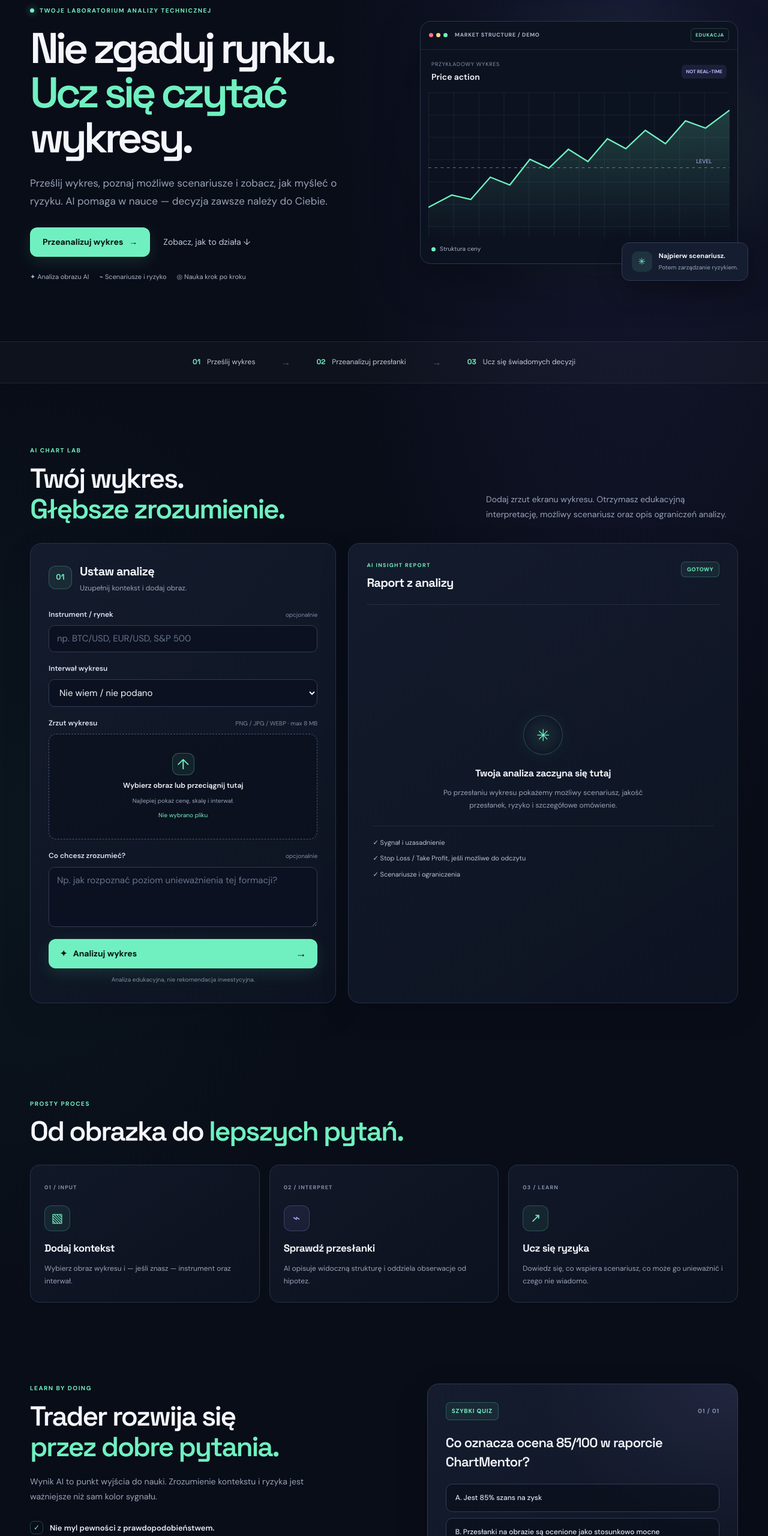
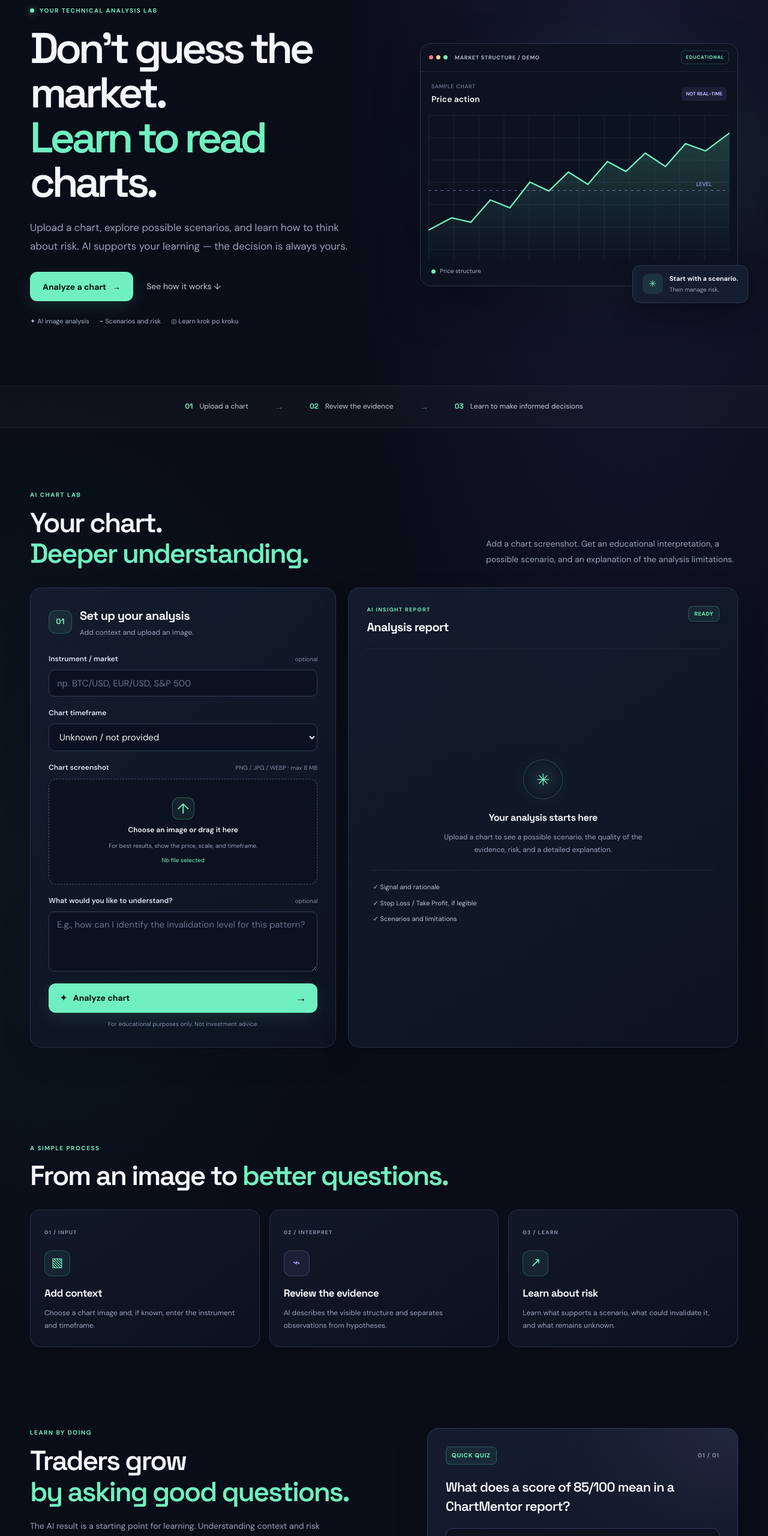
Before and after one commit to kiep1/Krypto, a website: page index.html in a window 1280 px wide. Shown: the part 180-2740 px from the top of the page at 60% size. Drawn offline with Linux system fonts and the light colour scheme.

Commit message:
Translate website to English

```diff
--- a/index.html
+++ b/index.html
@@ -1,11 +1,11 @@
 <!DOCTYPE html>
-<html lang="pl">
+<html lang="en">
 <head>
   <meta charset="UTF-8">
   <meta name="viewport" content="width=device-width, initial-scale=1">
   <meta name="theme-color" content="#090d18">
-  <meta name="description" content="ChartMentor AI — edukacyjna analiza wykresów, scenariuszy i ryzyka.">
-  <title>ChartMentor AI — analiza wykresów</title>
+  <meta name="description" content="ChartMentor AI — educational chart, scenario, and risk analysis.">
+  <title>ChartMentor AI — chart analysis</title>
 
   <link rel="preconnect" href="https://fonts.googleapis.com">
   <link rel="preconnect" href="https://fonts.gstatic.com" crossorigin>
@@ -21,26 +21,26 @@
     <span>ChartMentor<span class="brand-ai"> AI</span></span>
   </a>
   <nav>
-    <a href="#how">Jak działa</a>
-    <a href="#learn">Nauka</a>
-    <a class="nav-cta" href="#analyzer">Analizuj wykres <span>↗</span></a>
+    <a href="#how">How it works</a>
+    <a href="#learn">Learn</a>
+    <a class="nav-cta" href="#analyzer">Analyze chart <span>↗</span></a>
   </nav>
 </header>
 
 <main>
   <section class="hero section-wrap" id="home">
     <div class="hero-copy">
-      <div class="eyebrow"><span class="live-dot"></span> TWOJE LABORATORIUM ANALIZY TECHNICZNEJ</div>
-      <h1>Nie zgaduj rynku.<br><span>Ucz się czytać</span><br>wykresy.</h1>
-      <p class="hero-text">Prześlij wykres, poznaj możliwe scenariusze i zobacz, jak myśleć o ryzyku. AI pomaga w nauce — decyzja zawsze należy do Ciebie.</p>
+      <div class="eyebrow"><span class="live-dot"></span> YOUR TECHNICAL ANALYSIS LAB</div>
+      <h1>Don’t guess the market.<br><span>Learn to read</span><br>charts.</h1>
+      <p class="hero-text">Upload a chart, explore possible scenarios, and learn how to think about risk. AI supports your learning — the decision is always yours.</p>
       <div class="hero-actions">
-        <a class="button primary" href="#analyzer">Przeanalizuj wykres <span>→</span></a>
-        <a class="text-link" href="#how">Zobacz, jak to działa ↓</a>
+        <a class="button primary" href="#analyzer">Analyze a chart <span>→</span></a>
+        <a class="text-link" href="#how">See how it works ↓</a>
       </div>
       <div class="hero-points">
-        <span>✦ Analiza obrazu AI</span>
-        <span>⌁ Scenariusze i ryzyko</span>
-        <span>◎ Nauka krok po kroku</span>
+        <span>✦ AI image analysis</span>
+        <span>⌁ Scenarios and risk</span>
+        <span>◎ Learn krok po kroku</span>
       </div>
     </div>
 
@@ -50,14 +50,14 @@
         <div class="window-top">
           <div class="window-dots"><i></i><i></i><i></i></div>
           <span>MARKET STRUCTURE / DEMO</span>
-          <span class="market-pill">EDUKACJA</span>
+          <span class="market-pill">EDUCATIONAL</span>
         </div>
         <div class="chart-meta">
-          <div><small>PRZYKŁADOWY WYKRES</small><strong>Price action</strong></div>
+          <div><small>SAMPLE CHART</small><strong>Price action</strong></div>
           <span class="mini-tag">NOT REAL-TIME</span>
         </div>
 
-        <svg class="hero-chart" viewBox="0 0 540 260" role="img" aria-label="Przykładowy wykres">
+        <svg class="hero-chart" viewBox="0 0 540 260" role="img" aria-label="Sample chart">
           <defs>
             <pattern id="grid" width="45" height="40" patternUnits="userSpaceOnUse">
               <path d="M45 0H0V40" fill="none" stroke="#273149" stroke-width="1"/>
@@ -75,186 +75,186 @@
         </svg>
 
         <div class="visual-foot">
-          <span><i class="mint-dot"></i> Struktura ceny</span>
-          <span><i class="violet-dot"></i> Przykładowy poziom</span>
+          <span><i class="mint-dot"></i> Price structure</span>
+          <span><i class="violet-dot"></i> Sample level</span>
         </div>
       </div>
       <div class="floating-note">
         <span class="note-icon">✳</span>
-        <div><strong>Najpierw scenariusz.</strong><small>Potem zarządzanie ryzykiem.</small></div>
+        <div><strong>Start with a scenario.</strong><small>Then manage risk.</small></div>
       </div>
     </div>
   </section>
 
   <section class="trust-strip">
-    <div><strong>01</strong><span>Prześlij wykres</span></div>
+    <div><strong>01</strong><span>Upload a chart</span></div>
     <b>→</b>
-    <div><strong>02</strong><span>Przeanalizuj przesłanki</span></div>
+    <div><strong>02</strong><span>Review the evidence</span></div>
     <b>→</b>
-    <div><strong>03</strong><span>Ucz się świadomych decyzji</span></div>
+    <div><strong>03</strong><span>Learn to make informed decisions</span></div>
   </section>
 
   <section class="section-wrap analyzer-section" id="analyzer">
     <div class="section-heading">
       <div>
         <div class="eyebrow">AI CHART LAB</div>
-        <h2>Twój wykres.<br><span>Głębsze zrozumienie.</span></h2>
+        <h2>Your chart.<br><span>Deeper understanding.</span></h2>
       </div>
-      <p>Dodaj zrzut ekranu wykresu. Otrzymasz edukacyjną interpretację, możliwy scenariusz oraz opis ograniczeń analizy.</p>
+      <p>Add a chart screenshot. Get an educational interpretation, a possible scenario, and an explanation of the analysis limitations.</p>
     </div>
 
     <div class="workspace">
       <div class="input-panel panel">
         <div class="panel-heading">
           <span class="step-number">01</span>
-          <div><h3>Ustaw analizę</h3><p>Uzupełnij kontekst i dodaj obraz.</p></div>
+          <div><h3>Set up your analysis</h3><p>Add context and upload an image.</p></div>
         </div>
 
         <form id="analysis-form">
-          <label class="field-label" for="instrument">Instrument / rynek <span>opcjonalnie</span></label>
+          <label class="field-label" for="instrument">Instrument / market <span>optional</span></label>
           <input id="instrument" name="instrument" maxlength="100" placeholder="np. BTC/USD, EUR/USD, S&P 500">
 
-          <label class="field-label" for="timeframe">Interwał wykresu</label>
+          <label class="field-label" for="timeframe">Chart timeframe</label>
           <select id="timeframe" name="timeframe">
-            <option value="Nie podano">Nie wiem / nie podano</option>
+            <option value="Not provided">Unknown / not provided</option>
             <option>1m</option><option>5m</option><option>15m</option>
             <option>30m</option><option>1H</option><option>4H</option>
             <option>1D</option><option>1W</option><option>1M</option>
           </select>
 
-          <label class="field-label" for="chart-file">Zrzut wykresu <span>PNG / JPG / WEBP · max 8 MB</span></label>
+          <label class="field-label" for="chart-file">Chart screenshot <span>PNG / JPG / WEBP · max 8 MB</span></label>
           <label class="dropzone" id="dropzone" for="chart-file">
             <input id="chart-file" name="chart" type="file" accept="image/png,image/jpeg,image/webp" hidden>
             <span class="upload-icon">↑</span>
-            <strong>Wybierz obraz lub przeciągnij tutaj</strong>
-            <small>Najlepiej pokaż cenę, skalę i interwał.</small>
-            <span class="file-name" id="file-name">Nie wybrano pliku</span>
-            <img id="image-preview" alt="Podgląd wykresu" hidden>
+            <strong>Choose an image or drag it here</strong>
+            <small>For best results, show the price, scale, and timeframe.</small>
+            <span class="file-name" id="file-name">No file selected</span>
+            <img id="image-preview" alt="Chart preview" hidden>
           </label>
 
-          <label class="field-label" for="question">Co chcesz zrozumieć? <span>opcjonalnie</span></label>
-          <textarea id="question" name="question" rows="3" maxlength="1200" placeholder="Np. jak rozpoznać poziom unieważnienia tej formacji?"></textarea>
+          <label class="field-label" for="question">What would you like to understand? <span>optional</span></label>
+          <textarea id="question" name="question" rows="3" maxlength="1200" placeholder="E.g., how can I identify the invalidation level for this pattern?"></textarea>
 
           <button class="button primary analyze-button" id="analyze-button" type="submit">
-            <span>✦</span> Analizuj wykres <span class="button-arrow">→</span>
+            <span>✦</span> Analyze chart <span class="button-arrow">→</span>
           </button>
-          <p class="form-note">Analiza edukacyjna, nie rekomendacja inwestycyjna.</p>
+          <p class="form-note">For educational purposes only. Not investment advice.</p>
         </form>
       </div>
 
       <div class="result-panel panel" aria-live="polite">
         <div class="result-top">
-          <div><div class="eyebrow">AI INSIGHT REPORT</div><h3>Raport z analizy</h3></div>
-          <span class="status-badge" id="result-status">GOTOWY</span>
+          <div><div class="eyebrow">AI INSIGHT REPORT</div><h3>Analysis report</h3></div>
+          <span class="status-badge" id="result-status">READY</span>
         </div>
 
         <div class="result-empty" id="result-empty">
           <div class="empty-orbit"><span>✳</span></div>
-          <h4>Twoja analiza zaczyna się tutaj</h4>
-          <p>Po przesłaniu wykresu pokażemy możliwy scenariusz, jakość przesłanek, ryzyko i szczegółowe omówienie.</p>
+          <h4>Your analysis starts here</h4>
+          <p>Upload a chart to see a possible scenario, the quality of the evidence, risk, and a detailed explanation.</p>
           <div class="empty-checks">
-            <span>✓ Sygnał i uzasadnienie</span>
-            <span>✓ Stop Loss / Take Profit, jeśli możliwe do odczytu</span>
-            <span>✓ Scenariusze i ograniczenia</span>
+            <span>✓ Signal and rationale</span>
+            <span>✓ Stop Loss / Take Profit, if legible</span>
+            <span>✓ Scenarios and limitations</span>
           </div>
         </div>
 
         <div class="result-loading" id="result-loading" hidden>
-          <div class="loader-ring"></div><h4>Analizuję wykres…</h4>
-          <p>Sprawdzam widoczną strukturę i możliwe scenariusze.</p>
+          <div class="loader-ring"></div><h4>Analyzing chart…</h4>
+          <p>Reviewing visible structure and possible scenarios.</p>
         </div>
 
         <div class="result-error" id="result-error" hidden>
           <div class="error-icon">!</div>
-          <h4>Nie udało się wykonać analizy</h4>
-          <p id="error-message">Spróbuj ponownie.</p>
-          <button class="button secondary" id="retry-button" type="button">Spróbuj ponownie</button>
+          <h4>Analysis failed</h4>
+          <p id="error-message">Try again.</p>
+          <button class="button secondary" id="retry-button" type="button">Try again</button>
         </div>
 
         <div id="result-content" hidden>
           <div class="signal-card" id="signal-card">
             <div class="signal-main">
               <div>
-                <span class="signal-label">MOŻLIWY SCENARIUSZ</span>
+                <span class="signal-label">POSSIBLE SCENARIO</span>
                 <div class="signal-word" id="signal-word">WAIT</div>
                 <p id="signal-rationale"></p>
               </div>
               <div class="score-ring" id="score-ring"><strong id="score-value">—</strong><span>/ 100</span></div>
             </div>
             <div class="signal-bottom">
-              <div><span>OCENA RYZYKA</span><strong id="risk-value">Nieznane</strong></div>
-              <div><span>JAK CZYTAĆ WYNIK</span><strong>Jakość przesłanek, nie szansa zysku</strong></div>
+              <div><span>RISK ASSESSMENT</span><strong id="risk-value">Unknown</strong></div>
+              <div><span>HOW TO READ THE RESULT</span><strong>Evidence quality, not chance of profit</strong></div>
             </div>
           </div>
 
-          <div class="levels-heading"><h4>Plan scenariusza</h4><span>Jeśli poziomy są czytelne</span></div>
+          <div class="levels-heading"><h4>Scenario plan</h4><span>If levels are legible</span></div>
           <div class="levels-grid">
-            <div class="level-box"><span>MOŻLIWE WEJŚCIE</span><strong id="entry-value">—</strong></div>
+            <div class="level-box"><span>POSSIBLE ENTRY</span><strong id="entry-value">—</strong></div>
             <div class="level-box stop"><span>STOP LOSS</span><strong id="sl-value">—</strong></div>
             <div class="level-box target"><span>TAKE PROFIT 1</span><strong id="tp1-value">—</strong></div>
             <div class="level-box target"><span>TAKE PROFIT 2</span><strong id="tp2-value">—</strong></div>
           </div>
 
-          <div class="rr-row"><span>Potencjalny zysk / ryzyko</span><strong id="rr-value">—</strong></div>
+          <div class="rr-row"><span>Potential reward / risk</span><strong id="rr-value">—</strong></div>
 
           <div class="rationale-box">
-            <h4>Dlaczego taki scenariusz?</h4><p id="risk-reason"></p>
-            <h4>Co unieważnia interpretację?</h4><p id="invalidation-value"></p>
+            <h4>Why this scenario?</h4><p id="risk-reason"></p>
+            <h4>What would invalidate this interpretation?</h4><p id="invalidation-value"></p>
           </div>
 
           <div class="analysis-body" id="analysis-body"></div>
-          <div class="result-disclaimer">⚠️ To analiza edukacyjna obrazu, nie rekomendacja inwestycyjna ani sygnał oparty na aktualnych notowaniach.</div>
-          <button class="button secondary reset-button" id="reset-button" type="button">← Analizuj kolejny wykres</button>
+          <div class="result-disclaimer">⚠️ This is an educational image analysis, not investment advice or a signal based on live market data.</div>
+          <button class="button secondary reset-button" id="reset-button" type="button">← Analyze another chart</button>
         </div>
       </div>
     </div>
   </section>
 
   <section class="section-wrap how-section" id="how">
-    <div class="eyebrow">PROSTY PROCES</div>
-    <h2>Od obrazka do <span>lepszych pytań.</span></h2>
+    <div class="eyebrow">A SIMPLE PROCESS</div>
+    <h2>From an image to <span>better questions.</span></h2>
     <div class="steps-grid">
-      <article class="step-card"><span>01 / INPUT</span><div class="step-icon">▧</div><h3>Dodaj kontekst</h3><p>Wybierz obraz wykresu i — jeśli znasz — instrument oraz interwał.</p></article>
-      <article class="step-card"><span>02 / INTERPRET</span><div class="step-icon violet">⌁</div><h3>Sprawdź przesłanki</h3><p>AI opisuje widoczną strukturę i oddziela obserwacje od hipotez.</p></article>
-      <article class="step-card"><span>03 / LEARN</span><div class="step-icon">↗</div><h3>Ucz się ryzyka</h3><p>Dowiedz się, co wspiera scenariusz, co może go unieważnić i czego nie wiadomo.</p></article>
+      <article class="step-card"><span>01 / INPUT</span><div class="step-icon">▧</div><h3>Add context</h3><p>Choose a chart image and, if known, enter the instrument and timeframe.</p></article>
+      <article class="step-card"><span>02 / INTERPRET</span><div class="step-icon violet">⌁</div><h3>Review the evidence</h3><p>AI describes the visible structure and separates observations from hypotheses.</p></article>
+      <article class="step-card"><span>03 / LEARN</span><div class="step-icon">↗</div><h3>Learn about risk</h3><p>Learn what supports a scenario, what could invalidate it, and what remains unknown.</p></article>
     </div>
   </section>
 
   <section class="section-wrap learn-section" id="learn">
     <div class="learn-copy">
       <div class="eyebrow">LEARN BY DOING</div>
-      <h2>Trader rozwija się<br><span>przez dobre pytania.</span></h2>
-      <p>Wynik AI to punkt wyjścia do nauki. Zrozumienie kontekstu i ryzyka jest ważniejsze niż sam kolor sygnału.</p>
+      <h2>Traders grow<br><span>by asking good questions.</span></h2>
+      <p>The AI result is a starting point for learning. Understanding context and risk matters more than the signal’s color.</p>
       <div class="learn-list">
-        <div><span>✓</span><p><strong>Nie myl pewności z prawdopodobieństwem.</strong><br>Ocena przesłanek nie przewiduje wyniku transakcji.</p></div>
-        <div><span>✓</span><p><strong>Znaj scenariusz unieważnienia.</strong><br>Każda interpretacja powinna mieć warunki, które ją podważą.</p></div>
-        <div><span>✓</span><p><strong>Szanuj niepewność.</strong><br>Brak sygnału też może być wartościowym wnioskiem.</p></div>
+        <div><span>✓</span><p><strong>Don’t confuse confidence with probability.</strong><br>An evidence rating does not predict a trade outcome.</p></div>
+        <div><span>✓</span><p><strong>Know what would invalidate a scenario.</strong><br>Every interpretation should include conditions that would challenge it.</p></div>
+        <div><span>✓</span><p><strong>Respect uncertainty.</strong><br>No signal can also be a valuable conclusion.</p></div>
       </div>
     </div>
 
     <div class="quiz-card" id="quiz-card">
-      <div class="quiz-top"><span class="quiz-tag">SZYBKI QUIZ</span><span>01 / 01</span></div>
-      <h3>Co oznacza ocena 85/100 w raporcie ChartMentor?</h3>
+      <div class="quiz-top"><span class="quiz-tag">QUICK QUIZ</span><span>01 / 01</span></div>
+      <h3>What does a score of 85/100 mean in a ChartMentor report?</h3>
       <div class="quiz-options">
-        <button type="button" data-answer="a">A. Jest 85% szans na zysk</button>
-        <button type="button" data-answer="b">B. Przesłanki na obrazie są ocenione jako stosunkowo mocne</button>
-        <button type="button" data-answer="c">C. Rynek na pewno pójdzie w danym kierunku</button>
+        <button type="button" data-answer="a">A. There is an 85% chance of profit</button>
+        <button type="button" data-answer="b">B. The evidence in the image is rated as relatively strong</button>
+        <button type="button" data-answer="c">C. The market will definitely move in that direction</button>
       </div>
       <p id="quiz-feedback" aria-live="polite"></p>
-      <button class="text-link" id="quiz-reset" type="button">Spróbuj ponownie ↻</button>
+      <button class="text-link" id="quiz-reset" type="button">Try again ↻</button>
     </div>
   </section>
 
   <section class="risk-banner" id="risk">
     <div class="risk-symbol">!</div>
-    <div><h3>Rynek nie daje gwarancji.</h3><p>AI może błędnie odczytać obraz. Zawsze weryfikuj analizę, uwzględniaj koszty i ryzyko, a decyzje podejmuj samodzielnie. ChartMentor AI nie wykonuje transakcji i nie zastępuje profesjonalnej porady.</p></div>
+    <div><h3>Markets offer no guarantees.</h3><p>AI can misread an image. Always verify the analysis, account for costs and risk, and make your own decisions. ChartMentor AI does not execute trades or replace professional advice.</p></div>
   </section>
 </main>
 
 <footer class="footer">
   <a class="brand" href="#home"><span class="brand-mark">C</span><span>ChartMentor<span class="brand-ai"> AI</span></span></a>
-  <span>Stworzone do nauki. Nie do obiecywania zysków.</span>
-  <a href="#home">Na górę ↑</a>
+  <span>Built for learning, not promises of profit.</span>
+  <a href="#home">Back to top ↑</a>
 </footer>
 
 <script src="/app.js" defer></script>
```
